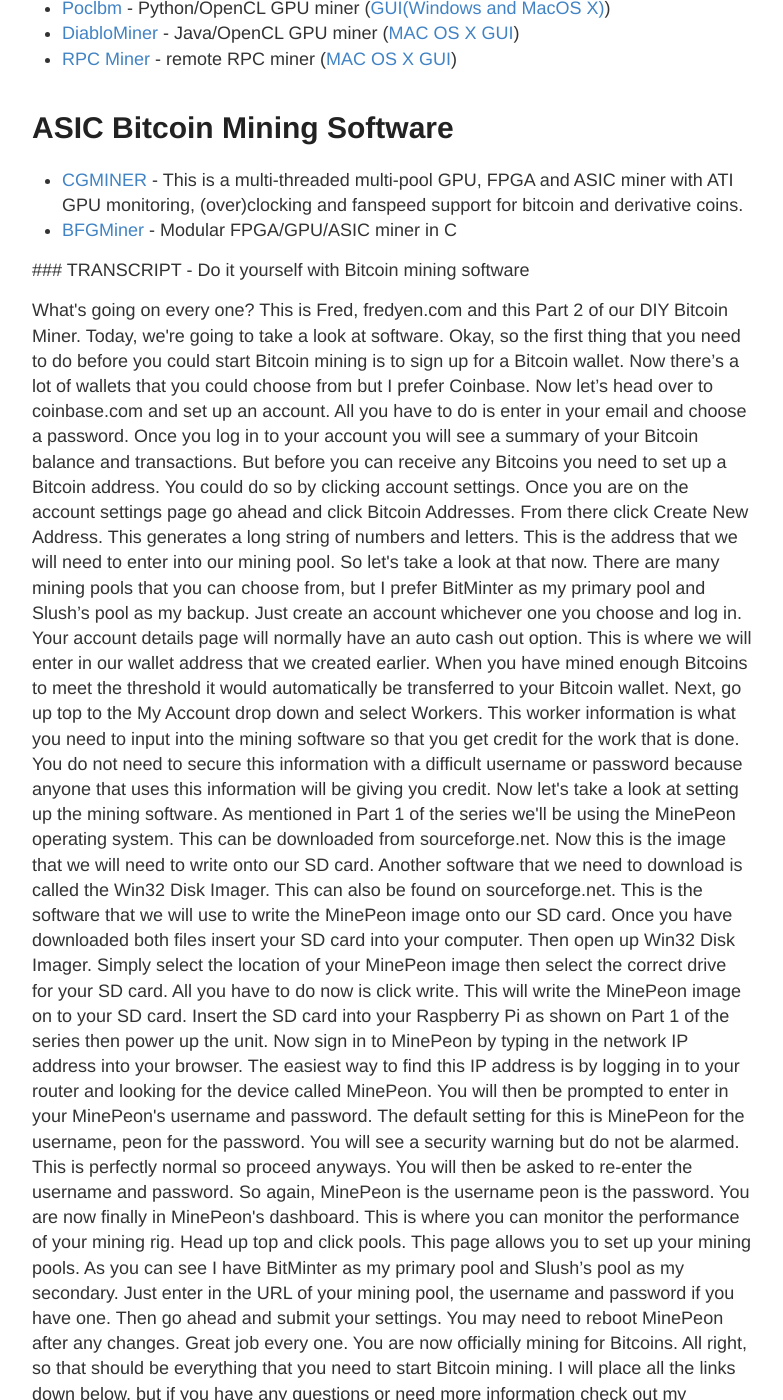
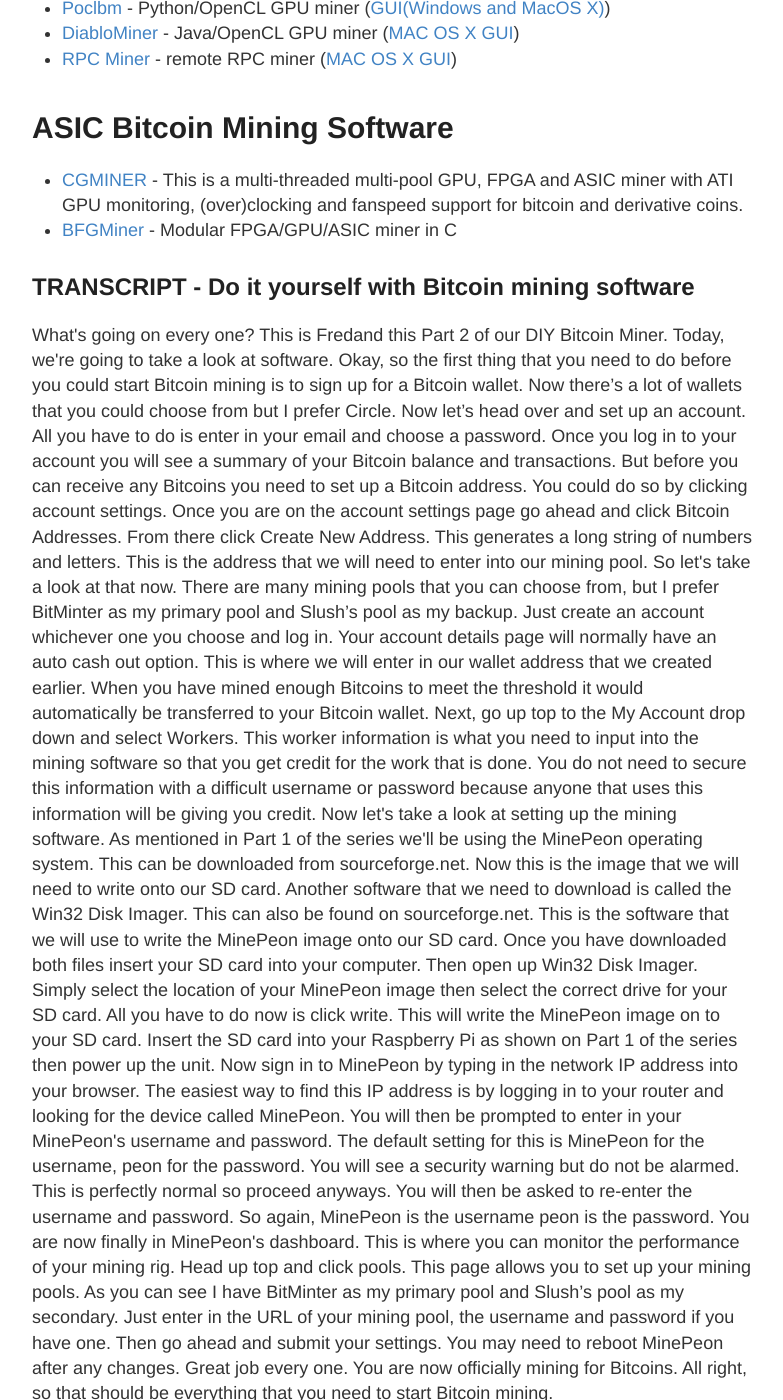
Before and after one commit to vesk4000/bm, a Jekyll site: the page built from bitcoin-mining-software/index.html, in a window 1280 px wide and 1400 px high, scrolled down 3576 px. Shown: the whole window, without its empty margins (248-1031 px from the left). Built offline with Jekyll 4.4.1, drawn with Linux system fonts in a browser that asks for light colours; Markdown is read by kramdown in place of the engine named in the settings; a script that is not in the unit is left out; some of the changed text lies outside the part shown.

Commit message:
Update index.html

```diff
--- a/bitcoin-mining-software/index.html
+++ b/bitcoin-mining-software/index.html
@@ -65,10 +65,10 @@ title: Learn about Bitcoin mining software
 <li><a title="CGMINER" href="https://github.com/ckolivas/cgminer">CGMINER</a> - This is a multi-threaded multi-pool GPU, FPGA and ASIC miner with ATI GPU monitoring, (over)clocking and fanspeed support for bitcoin and derivative coins.</li>
 <li><a title="BFGMiner" href="https://en.bitcoin.it/wiki/BFGMiner">BFGMiner</a> - Modular FPGA/GPU/ASIC miner in C</li>
 </ul>
-### TRANSCRIPT - Do it yourself with Bitcoin mining software
-<p>What's going on every one?  This is Fred, fredyen.com and this Part 2 of our DIY Bitcoin Miner.  Today, we're going to take a look at software.
+<h2>TRANSCRIPT - Do it yourself with Bitcoin mining software</h2>
+<p>What's going on every one?  This is Fredand this Part 2 of our DIY Bitcoin Miner.  Today, we're going to take a look at software.
 
-Okay, so the first thing that you need to do before you could start Bitcoin mining is to sign up for a Bitcoin wallet.  Now there’s a lot of wallets that you could choose from but I prefer Coinbase.  Now let’s head over to coinbase.com and set up an account.  All you have to do is enter in your email and choose a password.
+Okay, so the first thing that you need to do before you could start Bitcoin mining is to sign up for a Bitcoin wallet.  Now there’s a lot of wallets that you could choose from but I prefer Circle.  Now let’s head over and set up an account.  All you have to do is enter in your email and choose a password.
 
  Once you log in to your account you will see a summary of your Bitcoin balance and transactions.  But before you can receive any Bitcoins you need to set up a Bitcoin address.  You could do so by clicking account settings.  Once you are on the account settings page go ahead and click Bitcoin Addresses.  From there click Create New Address.  This generates a long string of numbers and letters.  This is the address that we will need to enter into our mining pool.  So let's take a look at that now.
 
@@ -86,4 +86,4 @@ So again, MinePeon is the username peon is the password.  You are now finally in
 
 Then go ahead and submit your settings.  You may need to reboot MinePeon after any changes.  Great job every one.  You are now officially mining for Bitcoins.
 
-All right, so that should be everything that you need to start Bitcoin mining.  I will place all the links down below, but if you have any questions or need more information check out my website fredyen.com for more details.  Thanks for watching guys.
+All right, so that should be everything that you need to start Bitcoin mining.
```
